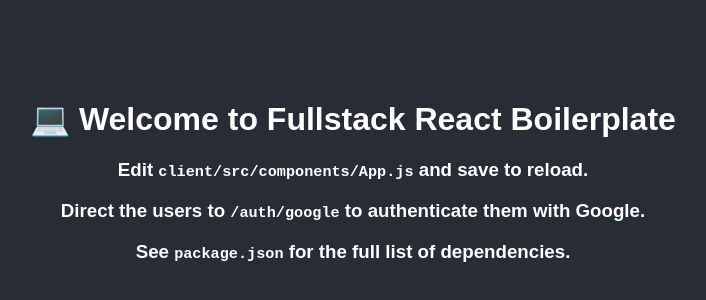
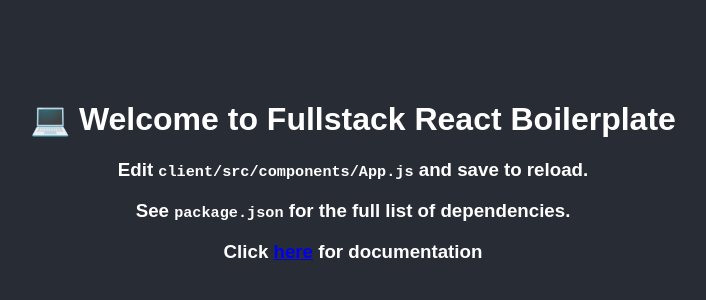
Before and after one commit to isaac1104/create-react-express, a React (Create React App) app in the folder client/: page / in a window 1280 px wide. Shown: the part 220-520 px from the top of the page, without its empty margins (287-993 px from the left). Built offline with nearby package versions, Linux system fonts and the light colour scheme.

Commit message:
add link to github documentation

```diff
--- a/client/src/components/Landing.js
+++ b/client/src/components/Landing.js
@@ -17,8 +17,8 @@
     <div>
       <h1><span role='img' aria-label='computer-emoji'>💻</span> Welcome to Fullstack React Boilerplate</h1>
       <h3>Edit <code>client/src/components/App.js</code> and save to reload.</h3>
-      <h3>Direct the users to <code>/auth/google</code> to authenticate them with Google.</h3>
       <h3>See <code>package.json</code> for the full list of dependencies.</h3>
+      <h3>Click <a href='https://github.com/isaac1104/create-react-express'>here</a> for documentation</h3>
     </div>
   </div>
 );
```
